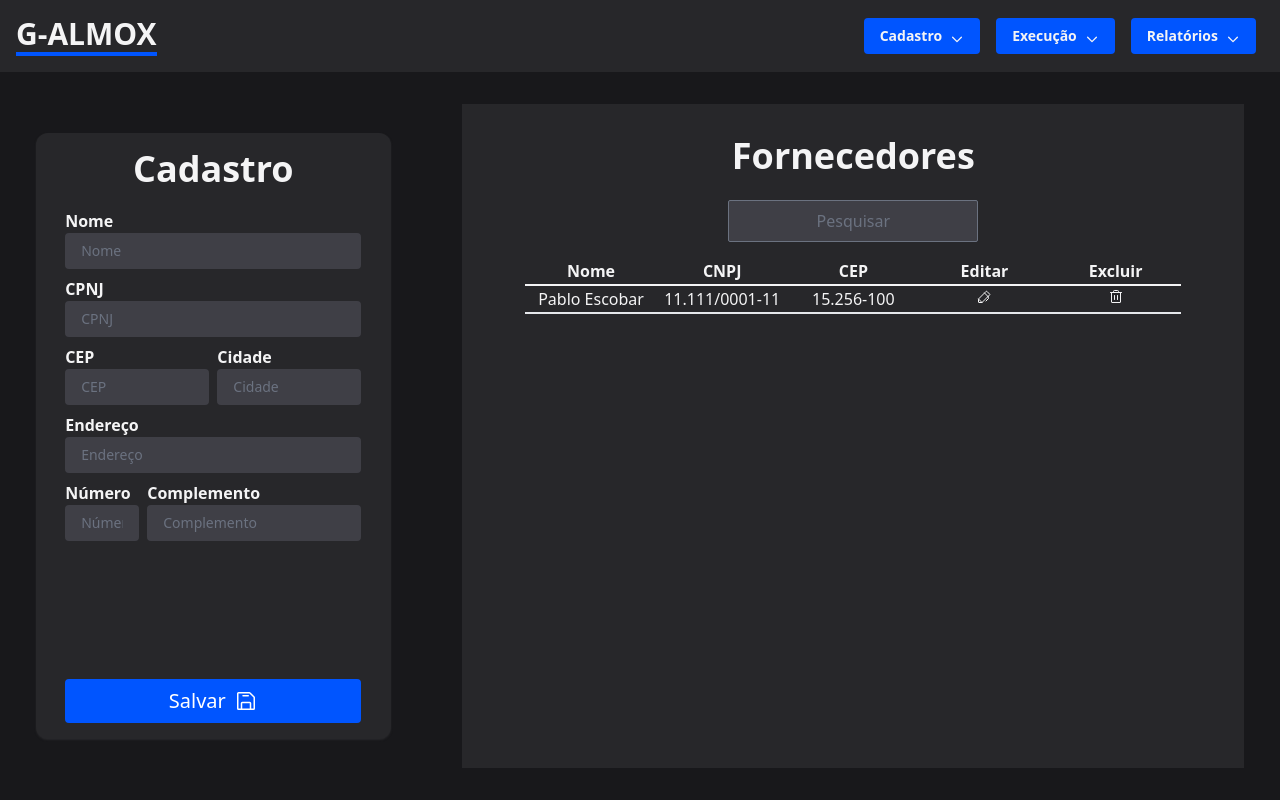
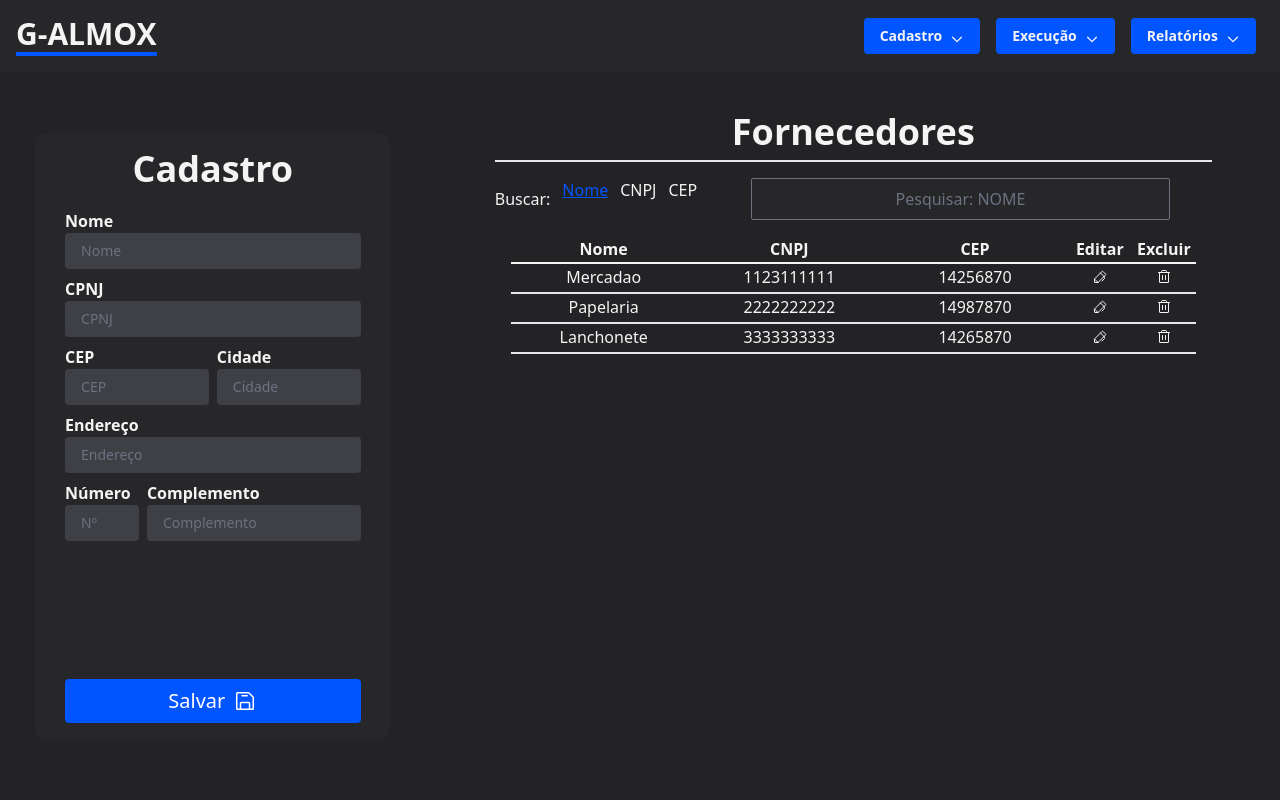
Before and after one commit to thiagoCalazans-dev/G-Almox, a Next.js app: page /private/cadastro/fornecedor in a window 1280 px wide. Built offline with nearby package versions, Linux system fonts and the light colour scheme.

Commit message:
search, formstate

```diff
--- /dev/null
+++ b/data.ts
@@ -0,0 +1,32 @@
+export const fornecedorlist = [
+    {
+      id: 1,
+      nome: "Mercadao",
+      cnpj: "1123111111",
+      cep: "14256870",
+      cidade: '',
+      endereco: '',
+      numero: '',
+      complemento:'',
+    },
+    {
+      id: 2,
+      nome: "Papelaria",
+      cnpj: "2222222222",
+      cep: "14987870",
+      cidade: '',
+      endereco: '',
+      numero: '',
+      complemento:'',
+    },
+    {
+      id: 3,
+      nome: "Lanchonete",
+      cnpj: "3333333333",
+      cep: "14265870",
+      cidade: '',
+      endereco: '',
+      numero: '',
+      complemento:'',
+    },
+  ];
--- a/package.json
+++ b/package.json
@@ -13,13 +13,15 @@
     "next": "12.1.6",
     "phosphor-react": "^1.4.1",
     "react": "18.1.0",
-    "react-dom": "18.1.0"
+    "react-dom": "18.1.0",
+    "react-input-mask": "^2.0.4"
   },
   "devDependencies": {
     "@tailwindcss/forms": "^0.5.1",
     "@types/node": "17.0.32",
     "@types/react": "18.0.9",
     "@types/react-dom": "18.0.3",
+    "@types/react-input-mask": "^3.0.1",
     "autoprefixer": "^10.4.7",
     "eslint": "8.15.0",
     "eslint-config-next": "12.1.6",
--- /dev/null
+++ b/src/components/Loading.tsx
@@ -0,0 +1,7 @@
+import { CircleNotch } from "phosphor-react"
+
+export const Loading = () => {
+    return (
+        <div className="w-6 h-6 flex items-center justify-center overflow-hidden"><CircleNotch weight="bold" className="w-4 h-4 animate-spin"/></div>
+    )
+}
--- a/src/components/Navbar.tsx
+++ b/src/components/Navbar.tsx
@@ -20,7 +20,7 @@ const Navitens = {
       href: "/private/execucao/entrada",
     },
     2: {
-      name: "saida",
+      name: "Saída",
       href: "/private/execucao/saida",
     },
   },
--- a/src/components/forms/FormFornecedor.tsx
+++ b/src/components/forms/FormFornecedor.tsx
@@ -1,10 +1,45 @@
 import { FloppyDisk } from "phosphor-react"
+import { ChangeEventHandler, FormEvent, useState } from "react"
+import InputMask from "react-input-mask"
+import { Fornecedores } from "../../interfaces/Fornecedores"
 
-export const FormCadFornecedor = () => {
-        return (
+
+type Props = {
+  onSubmit: (formValues: Fornecedores ) => void
+}
+
+const initialValues = {
+  id: 0,
+  nome: '',
+  cnpj: '',
+  cep: '',
+  cidade: '',
+  endereco: '',
+  numero: '',
+  complemento: '',
+}
+
+export const FormCadFornecedor = ({onSubmit}: Props) => {
+
+const [formValues, setFormValues] = useState<Fornecedores>(initialValues)
+
+const  handleFornecedoresFormInputsChange = (event: any) => {
+    setFormValues({
+      ...formValues,
+      [event.target.name]: event.target.value
+    });
+  }
+
+  const HandlerFornecedoresFormSubmit = (e: FormEvent) => {
+    e.preventDefault();
+    onSubmit(formValues)
+    setFormValues(initialValues)
+  }
+
+  return (
     <>
     <div className="flex flex-col justify-center w-full h-full">
-    <form className="mx-auto w-5/6 h-5/6 bg-zinc-800 shadow-sm shadow-zinc-800 rounded-xl flex flex-col items-center gap-3">
+    <form onSubmit={HandlerFornecedoresFormSubmit} className="mx-auto w-5/6 h-5/6 bg-zinc-800 shadow-sm shadow-zinc-800 rounded-xl flex flex-col items-center gap-3">
     <h2 className="w-full text-center text-4xl mt-4 font-bold">Cadastro</h2>
     <div className="flex flex-col justify-between h-full w-5/6">
     <div>
@@ -14,8 +49,10 @@ export const FormCadFornecedor = () => {
       <input
         className="px-4 w-full border-0 py-2 rounded-md text-sm outline-none bg-zinc-700"
         type="text"
-        name="Nome"
+        name="nome"
         placeholder="Nome"
+        value={formValues.nome}
+        onChange={handleFornecedoresFormInputsChange}
       />
       <label className="block text-md font-bold mt-2" htmlFor="cnpj">
         CPNJ
@@ -25,6 +62,8 @@ export const FormCadFornecedor = () => {
         type="text"
         name="cnpj"
         placeholder="CPNJ"
+        value={formValues.cnpj}
+        onChange={handleFornecedoresFormInputsChange}
       />
       <div className="flex mt-2 items-center gap-2">
           <div className="flex flex-col">
@@ -32,10 +71,13 @@ export const FormCadFornecedor = () => {
         CEP
       </label>
       <input
+        // mask="99.999-99"
         className="px-4 w-full  py-2  border-0 rounded-md text-sm outline-none bg-zinc-700 focus:border-brand-300"
         type="text"
         name="cep"
         placeholder="CEP"
+        value={formValues.cep}
+        onChange={handleFornecedoresFormInputsChange}
       />
       </div>
       <div className="flex flex-col">
@@ -47,6 +89,8 @@ export const FormCadFornecedor = () => {
         type="text"
         name="cidade"
         placeholder="Cidade"
+        value={formValues.cidade}
+        onChange={handleFornecedoresFormInputsChange}
       />
       </div>
       </div>
@@ -58,6 +102,8 @@ export const FormCadFornecedor = () => {
         type="text"
         name="endereco"
         placeholder="Endereço"
+        value={formValues.endereco}
+        onChange={handleFornecedoresFormInputsChange}
       />
        <div className="flex mt-2 items-center gap-2">
        <div className="flex flex-col w-1/4">
@@ -68,7 +114,9 @@ export const FormCadFornecedor = () => {
         className="px-4 py-2 border-0 rounded-md text-sm outline-none bg-zinc-700 focus:border-brand-300"
         type="text"
         name="numero"
-        placeholder="Número"
+        placeholder="Nº"
+        value={formValues.numero}
+        onChange={handleFornecedoresFormInputsChange}
       />
       </div>
        <div className="flex flex-col grow">
@@ -80,14 +128,15 @@ export const FormCadFornecedor = () => {
         type="text"
         name="complemento"
         placeholder="Complemento"
+        value={formValues.complemento}
+        onChange={handleFornecedoresFormInputsChange}
       />
      </div>
-
       </div>
-
     </div>
     <div className = "pb-4">
-    <button className="flex gap-2 items-center justify-center px-8 text-xl mt-4 w-full bg-brand-500 hover:bg-brand-100 text-white py-2 rounded-md transition duration-100">
+    <button className="flex gap-2 items-center justify-center px-8 text-xl mt-4 w-full bg-brand-500 hover:bg-brand-100 text-white py-2 rounded-md transition duration-100"
+         type="submit">
       Salvar <FloppyDisk size={24} color="#ffffff" />
     </button>
     </div>
--- a/src/components/tables/TableFornecedor.tsx
+++ b/src/components/tables/TableFornecedor.tsx
@@ -1,26 +1,90 @@
 import { Pen, Trash } from "phosphor-react";
+import { ChangeEvent, useState } from "react";
+import {Fornecedores} from "../../interfaces/Fornecedores"
+import { RadioGroup } from '@headlessui/react'
 
-export const TableFornecedor = () => {
+type Props = {
+  fornecedores: Fornecedores[]
+}
+
+type Radio = 'nome' | 'cnpj' | 'cep'
+const searchItens = {
+  1: {
+    value: 'nome',
+    label:  'Nome'
+  },
+  2: {
+    value: 'cnpj',
+    label: 'CNPJ',
+  },
+  3: {
+    value: 'cep',
+    label: 'CEP',
+  },
+}
+
+export const TableFornecedor = ({fornecedores}: Props) => {
+
+  const [searchValue, setSearchValue] = useState('');
+  const [radioItem, setRadioitem] = useState<Radio>('nome')
+
+  const filteredList = searchValue
+    ? fornecedores.filter((item) => {
+        return item[radioItem].toLowerCase().includes(searchValue.toLowerCase());
+      })
+    : fornecedores;
+
+  const handleSearch = (e: ChangeEvent<HTMLInputElement>) => {
+    setSearchValue(e.target.value)
+  }
+
   return (
     <div className= "w-full  h-full flex flex-col items-center py-8">
-      <div className="w-11/12 h-full bg-zinc-800 p-4 flex flex-col items-center">
-      <h1 className="w-full text-center text-4xl font-bold my-4">Fornecedores</h1>
-      <input className="bg-zinc-700 rounded-sm mt-2 w-4/12 text-center focus:w-full focus:transition-all focus:outline-none focus:shadow-sm focus:border-brand-500" placeholder="Pesquisar"/>
-      <table className="w-11/12 h-full bg-zinc-800 p-4 flex flex-col">
-        <tr className="h-auto flex justify-around border-zinc-100 border-b-2">
+      <div className="w-11/12 h-full flex flex-col items-center">
+      <h1 className="w-11/12 text-center p-2 text-4xl font-bold border-b-2 rounded-t-md">Fornecedores</h1>
+      <RadioGroup className="flex items-center mt-4 w-11/12 gap-3" value={radioItem} onChange={setRadioitem}>
+      <RadioGroup.Label>Buscar:</RadioGroup.Label>
+      <div className="flex gap-3 w-full">
+      {Object.entries(searchItens).map(([key, item]) => {
+          return (
+       <RadioGroup.Option key={key} value={item.value}>
+        {({ checked }) => (
+          <span className={checked ? 'text-brand-500 underline decoration-solid' : 'hover:cursor-pointer '}>{item.label}</span>
+        )}
+      </RadioGroup.Option>
+      )})}
+      <div className= "grow flex justify-center">
+                <input className="bg-zinc-800 rounded-sm w-10/12 text-center  focus:w-full focus:transition-all focus:outline-none focus:shadow-sm focus:border-brand-500"
+         placeholder={`Pesquisar: ${radioItem.toUpperCase()}`}
+         value = {searchValue}
+         onChange= {handleSearch}
+         />
+         </div>
+         </div>
+       </RadioGroup>
+
+
+      <table className="w-11/12 h-full p-4 flex flex-col">
+        <thead>
+        <tr className="h-auto flex justify-around border-zinc-100 border-b-2 ">
           <th  className="w-full ">Nome</th>
           <th  className="w-full">CNPJ</th>
           <th  className="w-full">CEP</th>
-          <th  className="w-full">Editar</th>
-          <th  className="w-full">Excluir</th>
+          <th  className="w-full max-w-[4rem] shrink">Editar</th>
+          <th  className="w-full max-w-[4rem] shrink">Excluir</th>
         </tr>
-        <tr className="h-auto flex justify-around border-b-2">
-          <td className="w-full text-center ">Pablo Escobar</td>
-          <td className="w-full text-center ">11.111/0001-11</td>
-          <td className="w-full text-center">15.256-100</td>
-          <td className="w-full text-center"><button><Pen/></button></td>
-          <td className="w-full text-center"><button><Trash/></button></td>
+        </thead>
+        <tbody>
+        {filteredList.map((item) =>
+        ( <tr key={item.id} className="h-auto flex justify-around border-b-2  hover:bg-zinc-700">
+          <td className="w-full text-center">{item.nome}</td>
+          <td className="w-full text-center ">{item.cnpj}</td>
+          <td className="w-full text-center">{item.cep}</td>
+          <td className="w-full max-w-[4rem] shrink text-center"><button className="hover:bg-brand-500 transition-all rounded-full p-1"><Pen/></button></td>
+          <td className="w-full max-w-[4rem] shrink text-center"><button className="hover:bg-contrast-500 transition-all rounded-full p-1"><Trash/></button></td>
         </tr>
+        ))}
+        </tbody>
     </table>
     </div>
     </div>
--- /dev/null
+++ b/src/interfaces/Fornecedores.tsx
@@ -0,0 +1,10 @@
+export interface Fornecedores {
+    id: number;
+    nome: string,
+  cnpj: string,
+  cep: string,
+  cidade: string,
+  endereco: string,
+  numero: string,
+  complemento: string,
+}
--- a/src/pages/private/cadastro/fornecedor.tsx
+++ b/src/pages/private/cadastro/fornecedor.tsx
@@ -1,37 +1,27 @@
 import { useState } from "react";
-import { FormCadFornecedor } from "../../../components/forms/formFornecedor";
+import { FormCadFornecedor } from "../../../components/forms/FormFornecedor";
 import { Navbar } from "../../../components/Navbar";
 import { TableFornecedor } from "../../../components/tables/TableFornecedor";
-
-const fornecedorlist = [
-  {
-    id: 1,
-    nome: "Mercadao",
-    cnpj: "1111111111",
-  },
-  {
-    id: 2,
-    nome: "Papelaria",
-    cnpj: "2222222222",
-  },
-  {
-    id: 3,
-    nome: "Lanchonete",
-    cnpj: "3333333333",
-  },
-];
+import { Fornecedores } from "../../../interfaces/Fornecedores";
+import {fornecedorlist} from "../../../../data"
 
 const Fornecedor = () => {
+
+  const [fornecedores, setFornecedores] = useState<Fornecedores[]>(fornecedorlist)
+
+  const handleSubmit = (e: Fornecedores) => {
+    setFornecedores([...fornecedores, e])
+  }
 
   return (
     <div className="w-screen h-screen flex flex-col">
       <Navbar />
       <div className="flex justify-evenly w-full h-full ">
-        <div className="w-1/3">
-       <FormCadFornecedor/>
+        <div className="w-1/3 border-r-[1px] border-zinc-800 border-opacity-80">
+       <FormCadFornecedor onSubmit={handleSubmit}/>
        </div>
       <div className="w-2/3">
-      <TableFornecedor/>
+      <TableFornecedor fornecedores={fornecedores}/>
       </div>
       </div>
     </div>
--- a/styles/globals.css
+++ b/styles/globals.css
@@ -4,5 +4,5 @@
 
 
 body {
-  @apply bg-zinc-900 text-zinc-100
+  @apply bg-zinc-900 bg-opacity-95 text-zinc-100
 }
```
Also changed, not shown: src/components/MaskedInput.tsx (added, +37 -0 lines), 1 other file (tests, documents, lock files or other folders).
